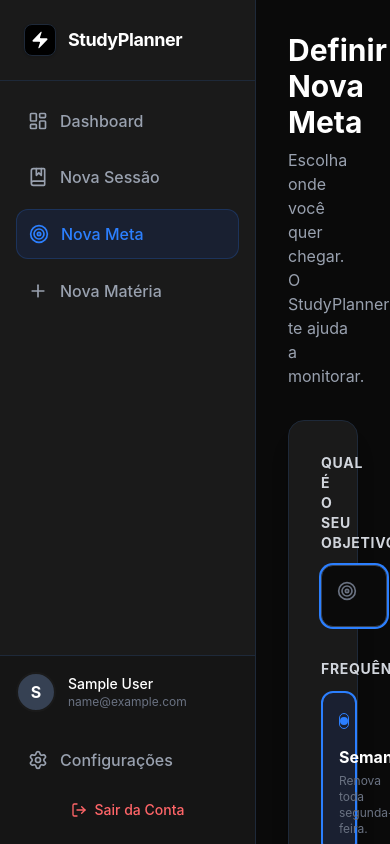
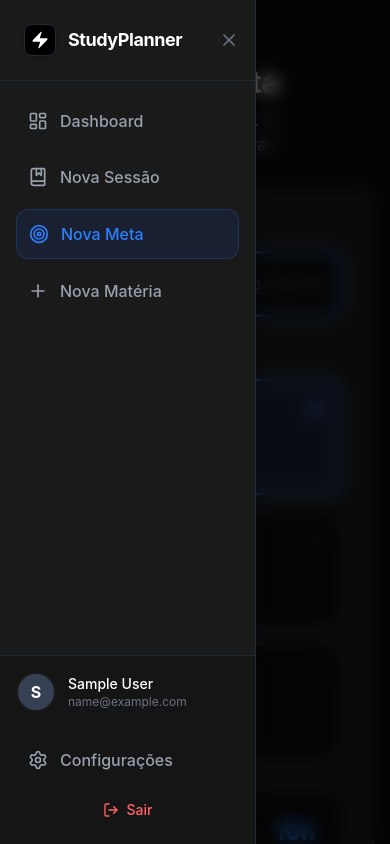
Before and after one commit to Augustossn/StudyPlanner, a React (Vite) app in the folder frontend/: page /nova-meta in a window 390 px wide. Shown: the top 844 px of the page. Built offline with nearby package versions, Linux system fonts and the light colour scheme; sample sign-in values are in the browser's storage.

Commit message:
(feat): Mudado logica do menu e adicionado menu hamburguer para computador e mobile

```diff
--- a/frontend/src/components/Layout.jsx
+++ b/frontend/src/components/Layout.jsx
@@ -1,17 +1,49 @@
-import React from 'react';
+import { useState } from 'react';
 import Sidebar from './Sidebar';
+import { Menu } from 'lucide-react';
 
-// Este componente recebe "children", que será o conteúdo da página (ex: Dashboard)
 const Layout = ({ children }) => {
+  // Estado que controla o menu. Começa fechado (false) para priorizar espaço, ou true se preferir.
+  const [isSidebarOpen, setIsSidebarOpen] = useState(true);
+
   return (
-    <div className="min-h-screen bg-[#0a0a0a] flex">
-      {/* 1. Sidebar fixa na esquerda */}
-      <Sidebar />
+    <div className="min-h-screen bg-[#09090b]">
 
-      {/* 2. Área de Conteúdo Principal */}
-      {/* ml-64 empurra o conteúdo para a direita para não ficar atrás da sidebar */}
-      <main className="flex-1 ml-64 p-8 overflow-x-hidden">
-        {children}
+      {/* BOTÃO FLUTUANTE DE ABRIR O MENU
+          Só aparece se o menu estiver FECHADO (!isSidebarOpen)
+      */}
+      {!isSidebarOpen && (
+        <button
+          onClick={() => setIsSidebarOpen(true)}
+          className="fixed top-4 left-4 z-40 p-2 bg-[#1a1a1a] border border-gray-800 text-white rounded-lg shadow-lg hover:bg-gray-800 transition-colors"
+          title="Abrir Menu"
+        >
+          <Menu size={24} />
+        </button>
+      )}
+
+      {/* O Sidebar recebe o estado e a função para fechar */}
+      <Sidebar
+        isOpen={isSidebarOpen}
+        onClose={() => setIsSidebarOpen(false)}
+      />
+
+      {/* ÁREA DE CONTEÚDO PRINCIPAL
+         A margem esquerda (ml) muda dinamicamente:
+         - Se menu aberto Desktop: ml-64 (256px)
+         - Se menu aberto Mobile: ml-0 (Overlay)
+         - Se menu fechado: ml-0
+      */}
+      <main
+        className={`
+            transition-all duration-300 ease-in-out p-4 md:p-8
+            ${isSidebarOpen ? 'md:ml-64' : 'ml-0'}
+        `}
+      >
+        {/* Espaço no topo para o botão não ficar em cima do título quando o menu ta fechado */}
+        <div className={`${!isSidebarOpen ? 'mt-12 md:mt-0' : 'mt-12 md:mt-0'}`}>
+            {children}
+        </div>
       </main>
     </div>
   );
--- a/frontend/src/components/Sidebar.jsx
+++ b/frontend/src/components/Sidebar.jsx
@@ -1,22 +1,13 @@
 import { Link, useLocation } from 'react-router-dom';
 import {
-  LayoutDashboard,
-  Settings,
-  LogOut,
-  Zap,
-  BookMarked,
-  Target,
-  Plus
+  LayoutDashboard, Settings, LogOut, Zap,
+  BookMarked, Target, Plus, X
 } from 'lucide-react';
-
-// IMPORTANTE: Importamos as funções centrais de autenticação
 import { logout, getAuthUser } from '../utils/auth';
 
-const Sidebar = () => {
+// Agora o Sidebar recebe 'isOpen' e 'onClose' do pai (Layout)
+const Sidebar = ({ isOpen, onClose }) => {
   const location = useLocation();
-
-  // CORREÇÃO 1: Usamos getAuthUser() em vez de ler localStorage manualmente.
-  // Isso garante que funcione tanto se o usuário marcou "Lembrar de mim" quanto se não marcou.
   const user = getAuthUser() || {};
 
   const navItems = [
@@ -29,17 +20,42 @@ const Sidebar = () => {
   const isSettingsActive = location.pathname === '/settings';
 
   return (
-    <aside className="w-64 h-screen bg-[#1a1a1a] border-r border-gray-800 flex flex-col fixed left-0 top-0 z-50">
+    <>
+      {/* --- OVERLAY (Fundo Escuro - Apenas Mobile) --- */}
+      {isOpen && (
+        <div
+          onClick={onClose}
+          className="fixed inset-0 bg-black/60 backdrop-blur-sm z-40 md:hidden"
+        />
+      )}
 
-      <div className="p-6 flex items-center gap-3 border-b border-gray-800">
+      {/* --- SIDEBAR --- */}
+      <aside
+        className={`
+          fixed top-0 left-0 h-screen w-64 bg-[#1a1a1a] border-r border-gray-800 flex flex-col z-50 transition-transform duration-300 ease-in-out
+          ${isOpen ? 'translate-x-0' : '-translate-x-full'}
+        `}
+      >
+
+        {/* Cabeçalho */}
+        <div className="p-6 flex items-center gap-3 border-b border-gray-800 relative">
           <div className="w-8 h-8 bg-black rounded-lg flex items-center justify-center border border-gray-800 shadow-sm">
             <Zap className="w-5 h-5 text-white fill-white" strokeWidth={0} />
           </div>
           <div>
             <h1 className="font-bold text-white text-lg leading-none tracking-tight">StudyPlanner</h1>
           </div>
+
+          {/* Botão Fechar (X) - Aparece sempre que o menu estiver aberto */}
+          <button
+            onClick={onClose}
+            className="absolute right-4 text-gray-500 hover:text-white transition-colors"
+          >
+            <X size={20} />
+          </button>
         </div>
 
+        {/* Navegação */}
         <nav className="flex-1 p-4 space-y-2 overflow-y-auto">
           {navItems.map((item, index) => {
             const isActive = location.pathname === item.path;
@@ -47,6 +63,8 @@ const Sidebar = () => {
               <Link
                 key={index}
                 to={item.path}
+                // No mobile fecha ao clicar. No desktop, você decide (tirei o onClose aqui para desktop manter aberto se quiser)
+                onClick={() => window.innerWidth < 768 && onClose()}
                 className={`flex items-center gap-3 p-3 rounded-xl transition-all duration-200 ${
                   isActive
                     ? 'bg-blue-600/10 text-blue-500 border border-blue-500/20'
@@ -60,20 +78,21 @@ const Sidebar = () => {
           })}
         </nav>
 
+        {/* Rodapé */}
         <div className="p-4 border-t border-gray-800 bg-[#151515]">
-
           <div className="flex items-center gap-3 mb-6">
             <div className="w-10 h-10 rounded-full bg-gray-700 flex items-center justify-center text-white font-bold border-2 border-[#1a1a1a]">
               {user.name ? user.name.charAt(0).toUpperCase() : 'U'}
             </div>
             <div className="flex-1 overflow-hidden">
               <p className="text-sm font-medium text-white truncate">{user.name || 'Usuário'}</p>
-            <p className="text-xs text-gray-500 truncate" title={user.email}>{user.email || 'email@exemplo.com'}</p>
+              <p className="text-xs text-gray-500 truncate" title={user.email}>{user.email || 'email'}</p>
             </div>
           </div>
 
           <Link
               to="/settings"
+              onClick={() => window.innerWidth < 768 && onClose()}
               className={`flex items-center gap-3 p-3 rounded-xl transition-all duration-200 mb-2 ${
               isSettingsActive
                   ? 'bg-blue-600/10 text-blue-500 border border-blue-500/20'
@@ -85,14 +104,15 @@ const Sidebar = () => {
           </Link>
 
           <button
-          onClick={logout} // CORREÇÃO 2: Chamamos a função logout importada
+            onClick={logout}
             className="w-full flex items-center justify-center gap-2 p-2 text-red-400 hover:bg-red-500/10 hover:text-red-300 rounded-lg transition-colors text-sm font-medium"
           >
             <LogOut className="w-4 h-4" />
-          Sair da Conta
+            Sair
           </button>
         </div>
       </aside>
+    </>
   );
 };
 
```
Lines whose indentation alone changed are shown as unchanged.
